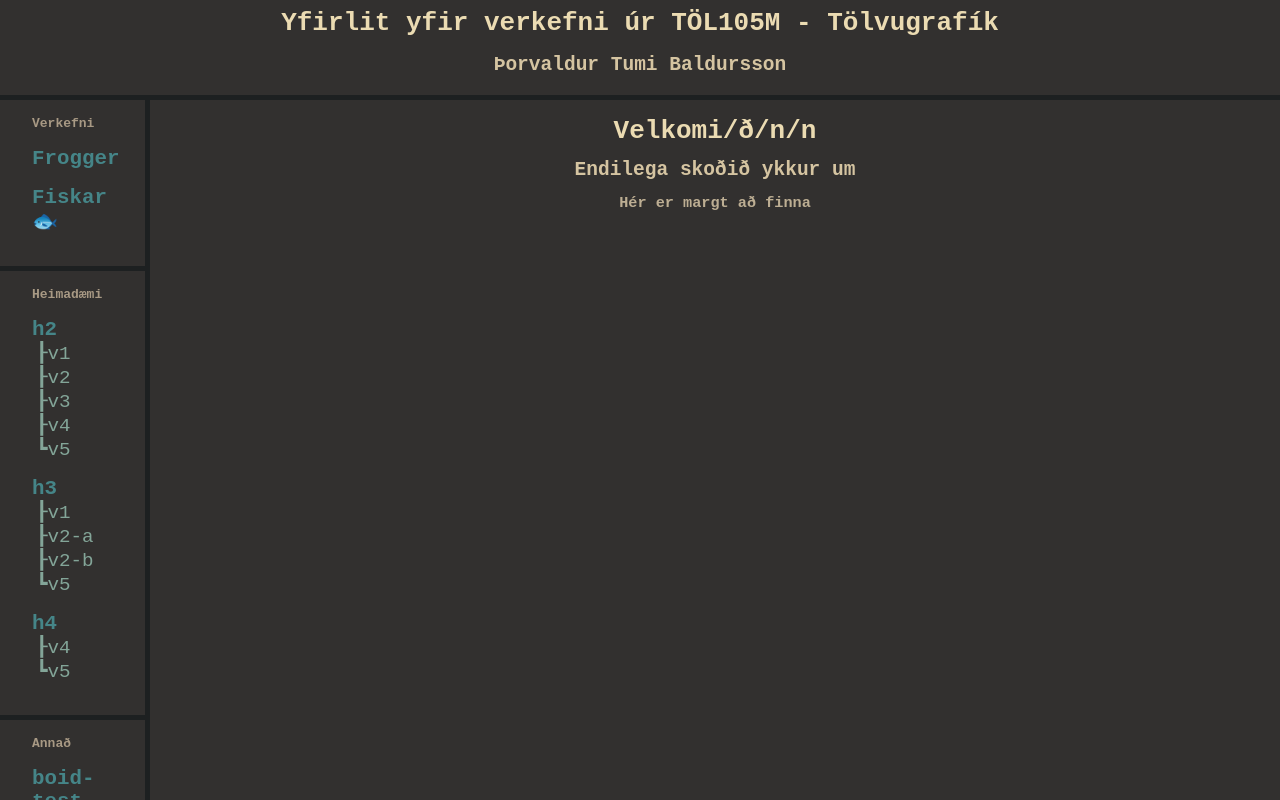
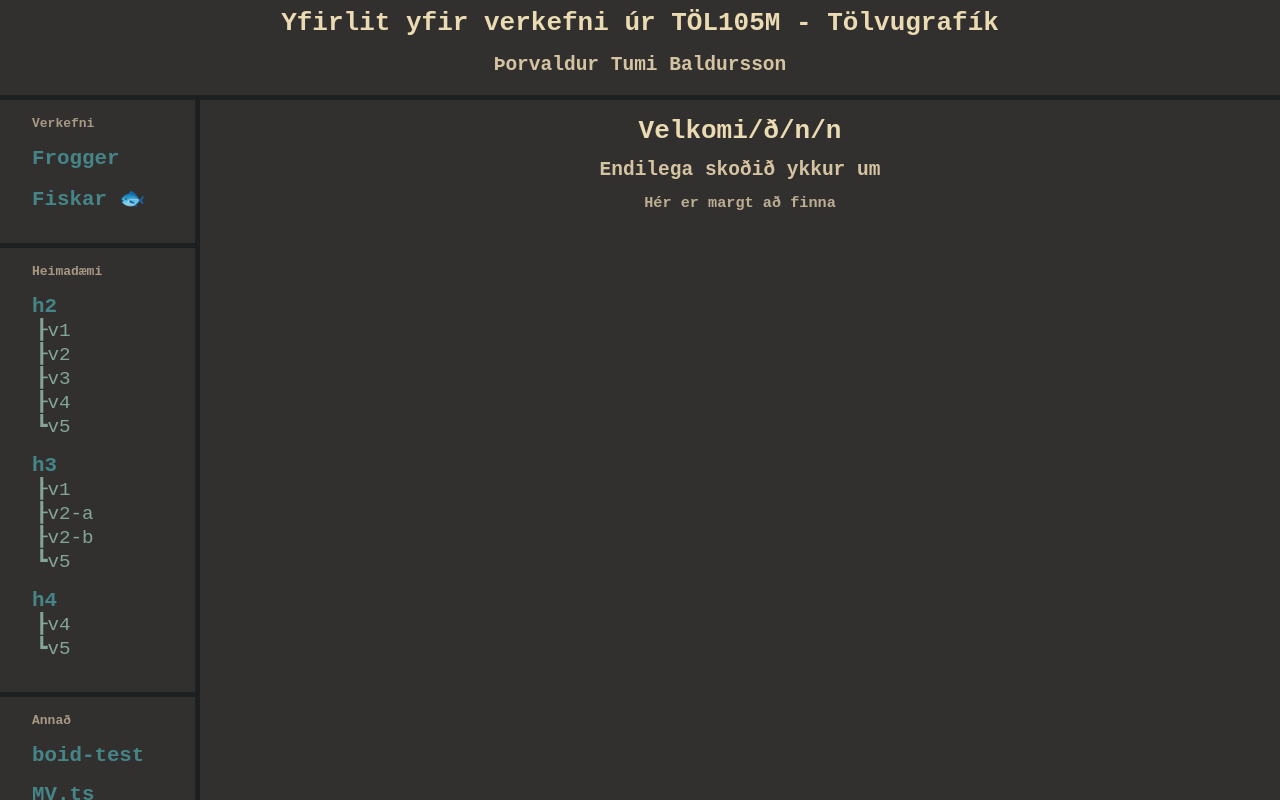
Before and after one commit to ofurtumi/grafik, a SvelteKit app in the folder programs/: page / in a window 1280 px wide. Built offline with nearby package versions, Linux system fonts and the light colour scheme.

Commit message:
laga overflow

```diff
--- a/programs/static/globals.css
+++ b/programs/static/globals.css
@@ -46,7 +46,7 @@ body {
   background: var(--bg_s);
   color: var(--fg);
   display: grid;
-  grid-template-columns: 150px 1fr;
+  grid-template-columns: 200px 1fr;
   grid-template-rows: 100px 1fr;
   height: 100vh;
   overflow: hidden;
```
